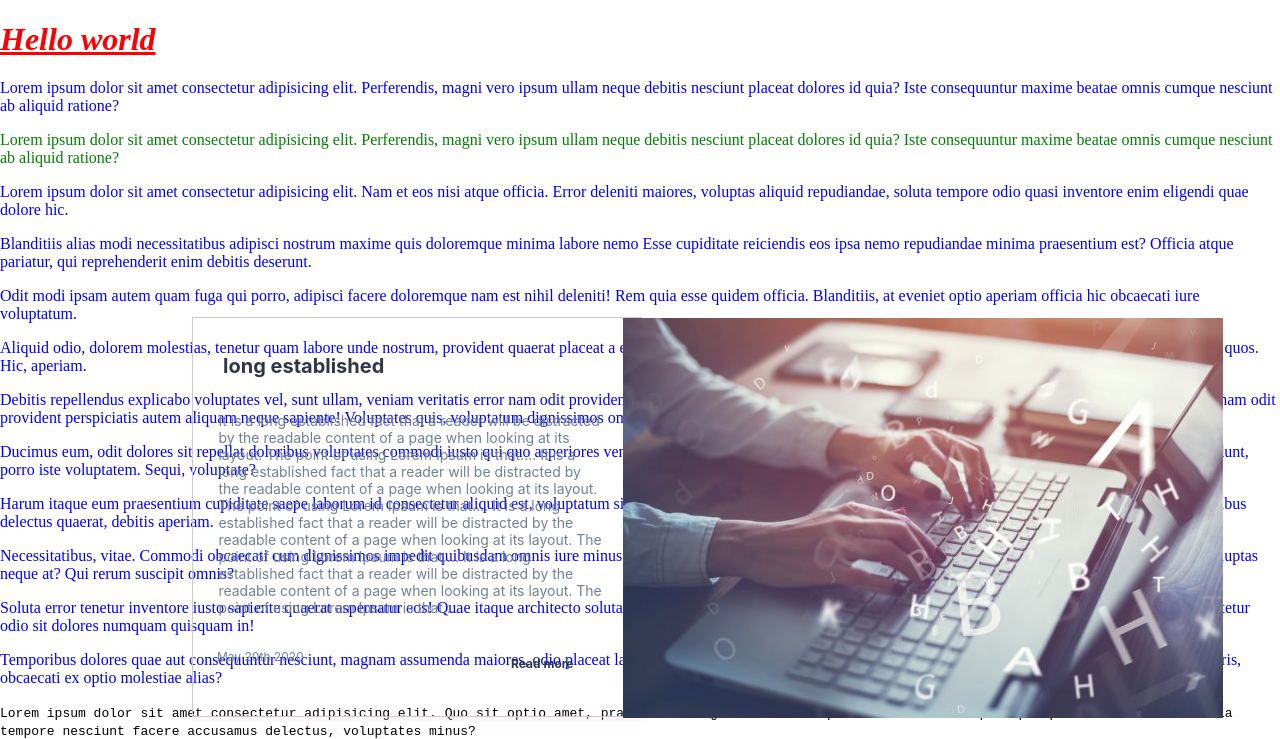
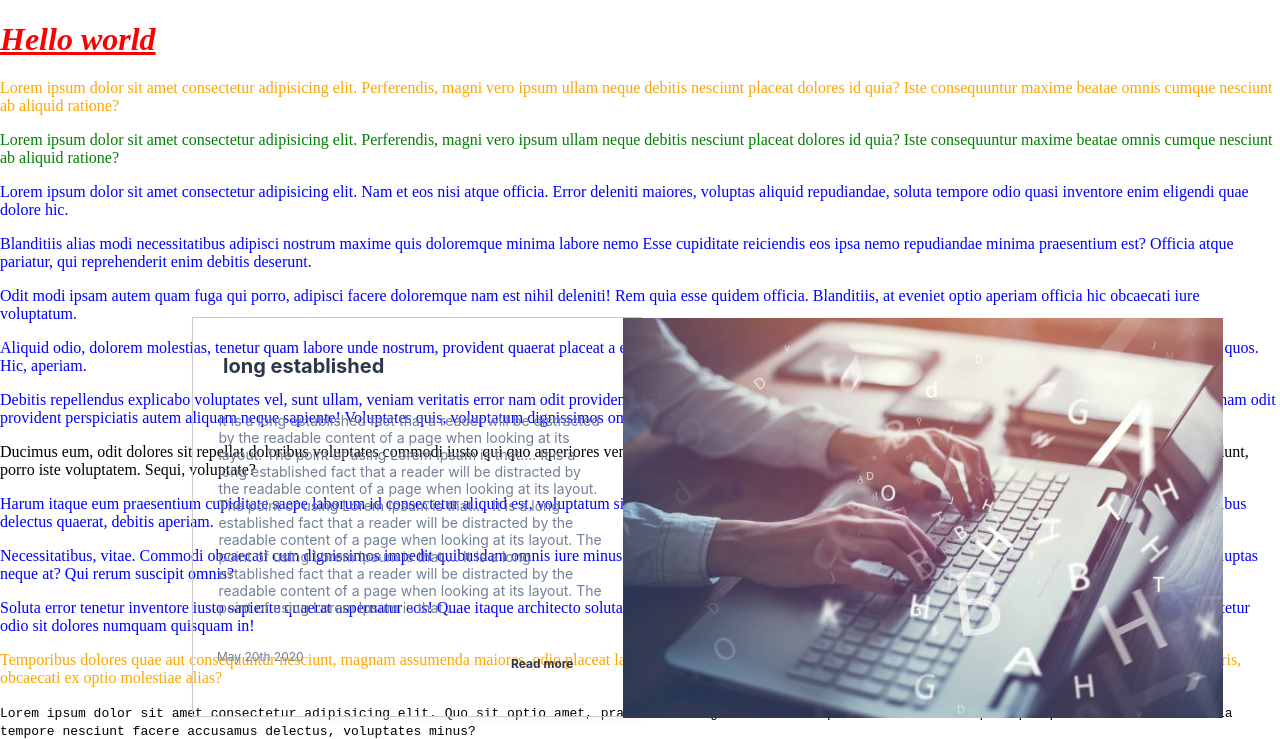
Before and after one commit to Begaiym14/Begaiym14-Begaiym14, a plain HTML site: page index.html in a window 1280 px wide. Shown: the part 3283-4022 px from the top of the page. Drawn offline with Linux system fonts and the light colour scheme; files whose address does not match are found by name.

Commit message:
changed style.css

```diff
--- a/style.css
+++ b/style.css
@@ -197,3 +197,12 @@ h1 {
   text-decoration: underline;
   font-style: italic;
 }
+#first-paragraph {
+  color: blue;
+}
+#first-paragraph {
+  color: orange;
+}
+#first-paragraph-6 {
+  color: black;
+}
```
